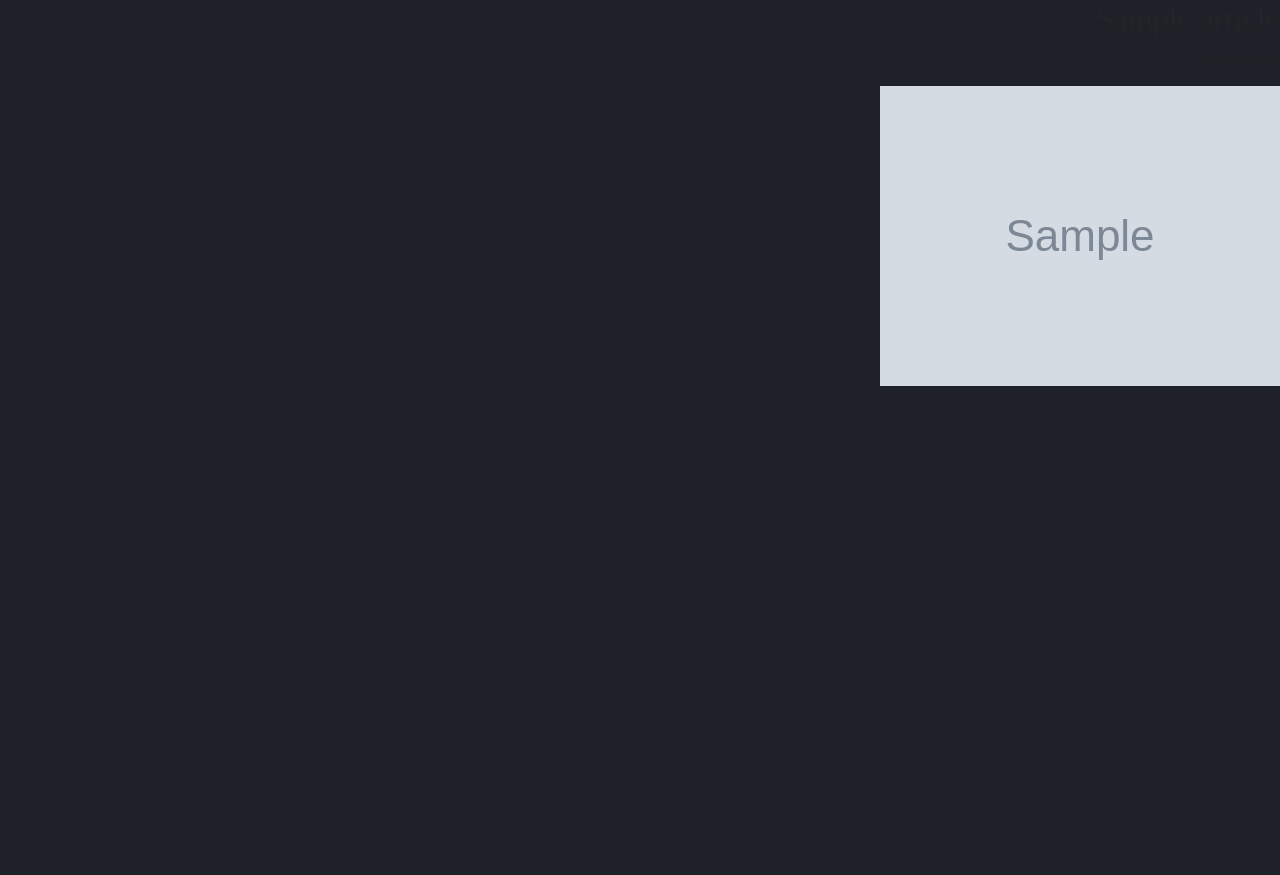
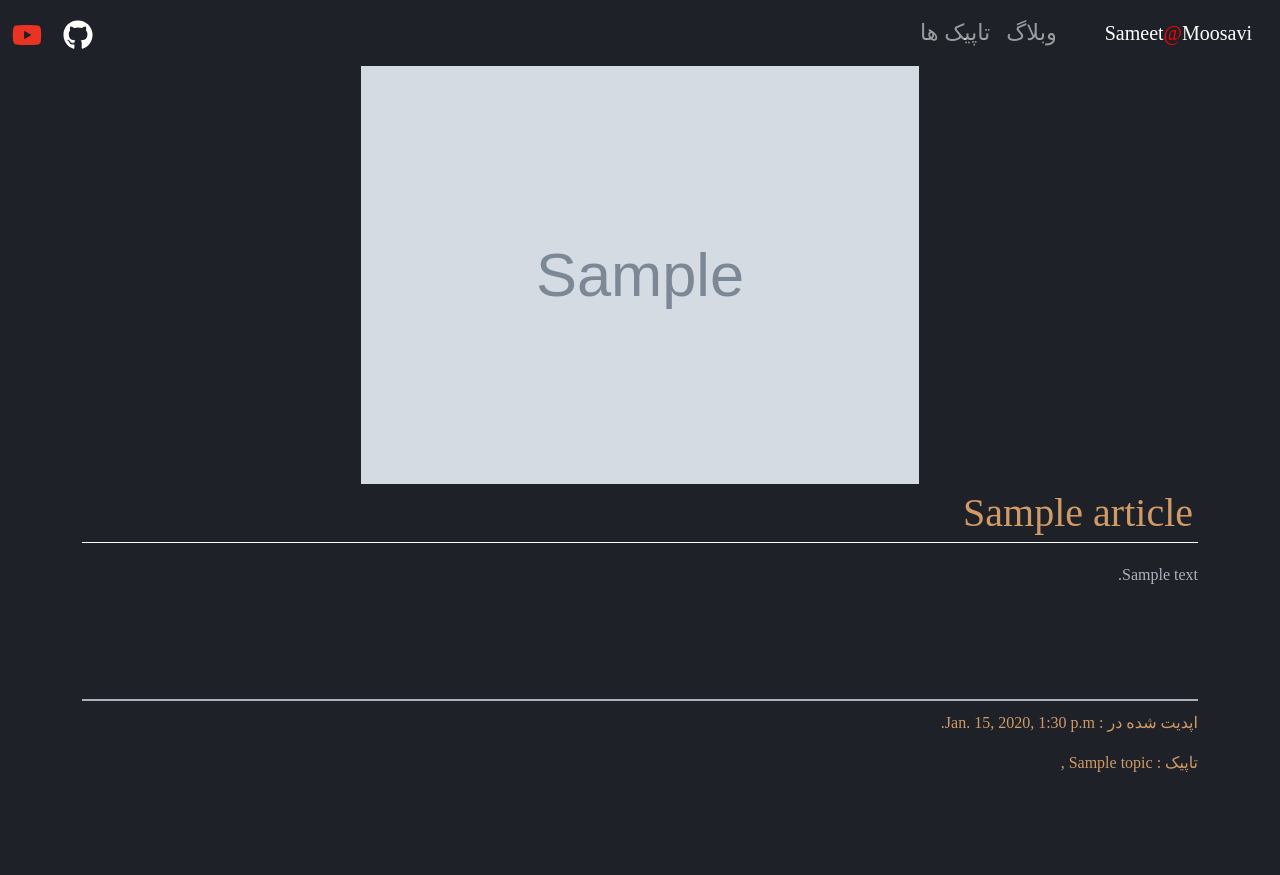
Before and after one commit to smsameet/SameetDjangoBlog, a Django app: a page that uses SameetBlog/blog/templates/blog/post.html in a window 1280 px wide. Before the commit the page ends 386 px from the top, so only its background shows below. Run offline with Django 4.2, Linux system fonts and the light colour scheme; tables that the repository leaves empty hold one stand-in row (values such as "Sample post"); grey boxes marked "Sample" are stand-in pictures; some libraries are stand-ins or nearby versions.

Commit message:
config details template. and config topic and show to templates.

```diff
--- a/SameetBlog/blog/models.py
+++ b/SameetBlog/blog/models.py
@@ -14,6 +14,7 @@ class Topics(models.Model):
     class Meta:
         verbose_name = "تاپیک"
         verbose_name_plural = "تاپیک ها"
+
 class Article(models.Model):
     ArticleStatus =  (
         ("P", "Published"),
--- a/SameetBlog/blog/static/blog/css/style.css
+++ b/SameetBlog/blog/static/blog/css/style.css
@@ -17,6 +17,50 @@
 	background: var(--SelectionText);
 	color: #ffff;
 }
+/* ides */
+#article {
+	margin: 20px;
+}
+#article .card {
+	background-color: #1e2127;
+	box-shadow: 0 7px 14px rgba(0,0,0,.25),0 5px 5px rgba(0,0,0,.22);
+	color: var(--TextColor);
+	margin-right: auto;
+	margin-left: auto;
+}
+#article .card img {
+	padding: 20px;
+}
+#thumbnail img{
+	display: flex;
+	margin: auto;
+	width: 50%;
+}
+#content {
+	text-align: justify;
+	margin: 0;
+	padding: 0;
+}
+#ArticleTitle {
+	color: var(--HeaderColor);
+}
+#ArticleContent {
+	color: var(--TextColor);
+}
+#information {
+	border-top: 2px solid var(--TextColor);
+	margin-top: 10%;
+	margin-bottom: 100px;
+	padding-top: 10px;
+}
+#information *{
+
+	color: var(--HeaderColor);
+}
+/* clases */
+.navbar {
+	font-size: 1.4rem;
+}
 body {
 	margin: 0;
 	padding: 0;
@@ -32,21 +76,8 @@ a {
 a :hover {
 	color: var(--LinkHover);
 }
-/* ides */
-#article {
-	margin: 20px;
+h1, h2, h3, h4, h5, h6 {
+	padding: 5px;
+	border-bottom: 1px solid #fff;
+	margin-bottom: 20px;
 }
-#article .card {
-	background-color: #1e2127;
-	box-shadow: 0 7px 14px rgba(0,0,0,.25),0 5px 5px rgba(0,0,0,.22);
-	color: var(--TextColor);
-	margin-right: auto;
-	margin-left: auto;
-}
-#article .card img {
-	padding: 20px;
-}
-/* clases */
-.navbar {
-	font-size: 1.4rem;
-}
--- a/SameetBlog/blog/templates/blog/details.html
+++ b/SameetBlog/blog/templates/blog/details.html
@@ -2,7 +2,8 @@
 
 {% load static %}
 
-{% block title %}صفحه اصلی{% endblock %}
+{% block title %}{{ article.title }}{% endblock %}
 {% block body %}
+	{% block header %}{% include 'blog/header.html' %}{% endblock %}
 	{% block main %}{% include 'blog/post.html' %}{% endblock %}
 {% endblock %}
--- a/SameetBlog/blog/templates/blog/post.html
+++ b/SameetBlog/blog/templates/blog/post.html
@@ -1,5 +1,18 @@
-<article>
-	<h2>{{ article.title }}</h2>
-	<p>{{ article.body }}</p>
-	<img src="{{ article.thumbnail.url }}" alt="{{ article.title }}">
-</article>
+<div class="container">
+	<div id="thumbnail">
+		<img src="{{ article.thumbnail.url }}" alt="...">
+	</div>
+	<div id="content">
+		<h1 id="ArticleTitle">{{ article.title }}</h1>
+		<p id="ArticleContent">{{ article.body }}</p>
+	</div>
+	<div id="information">
+		<p>اپدیت شده در : {{ article.created }}</p>
+		<p>
+			تاپیک :
+			{% for topic in topics %}
+				{{ topic.title }} ,
+			{% endfor %}
+		</p>
+	</div>
+</div>
--- a/SameetBlog/blog/views.py
+++ b/SameetBlog/blog/views.py
@@ -12,7 +12,8 @@ def home(request):
 def details(request, slug):
     ''' this is function of the blog details articles. '''
     context = {
-        "article": get_object_or_404(models.Article, slug=slug)
+        "article": get_object_or_404(models.Article, slug=slug),
+        "topics": models.Topics.objects.all()
     }
     return render(request, "blog/details.html", context)
 
```
Also changed, not shown: TODO.md (+2 -0 lines), SameetBlog/blog/migrations/0002_topics_published.py (added), SameetBlog/blog/migrations/0003_remove_topics_published.py (added).
